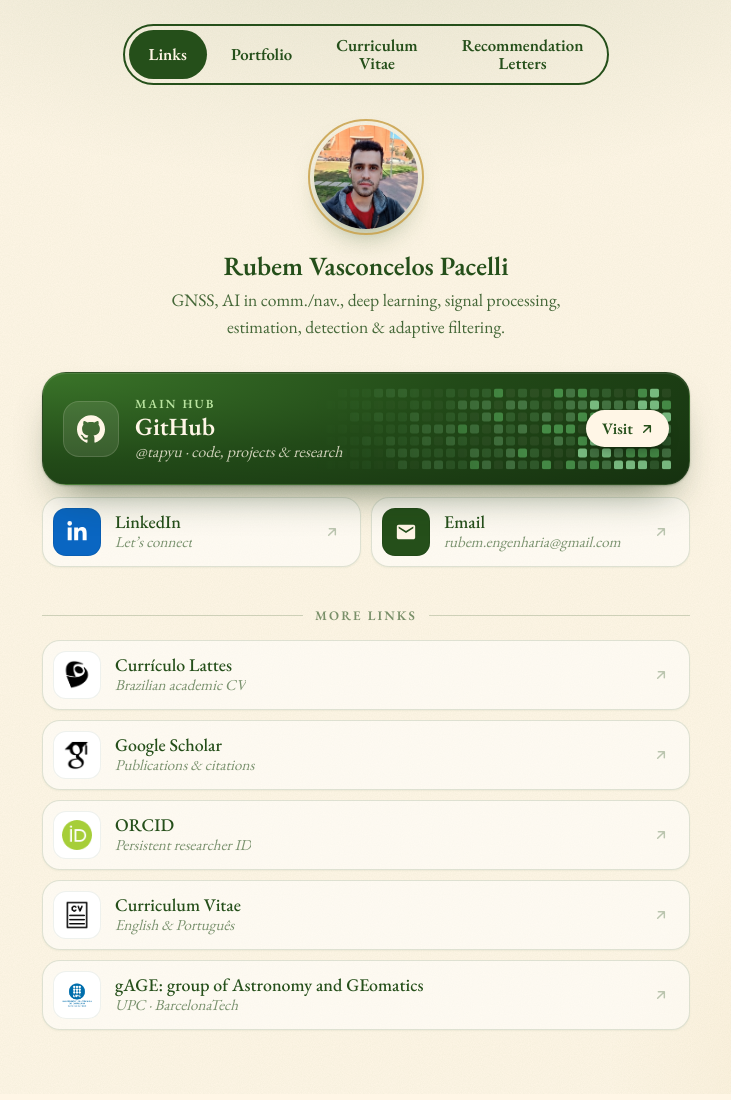
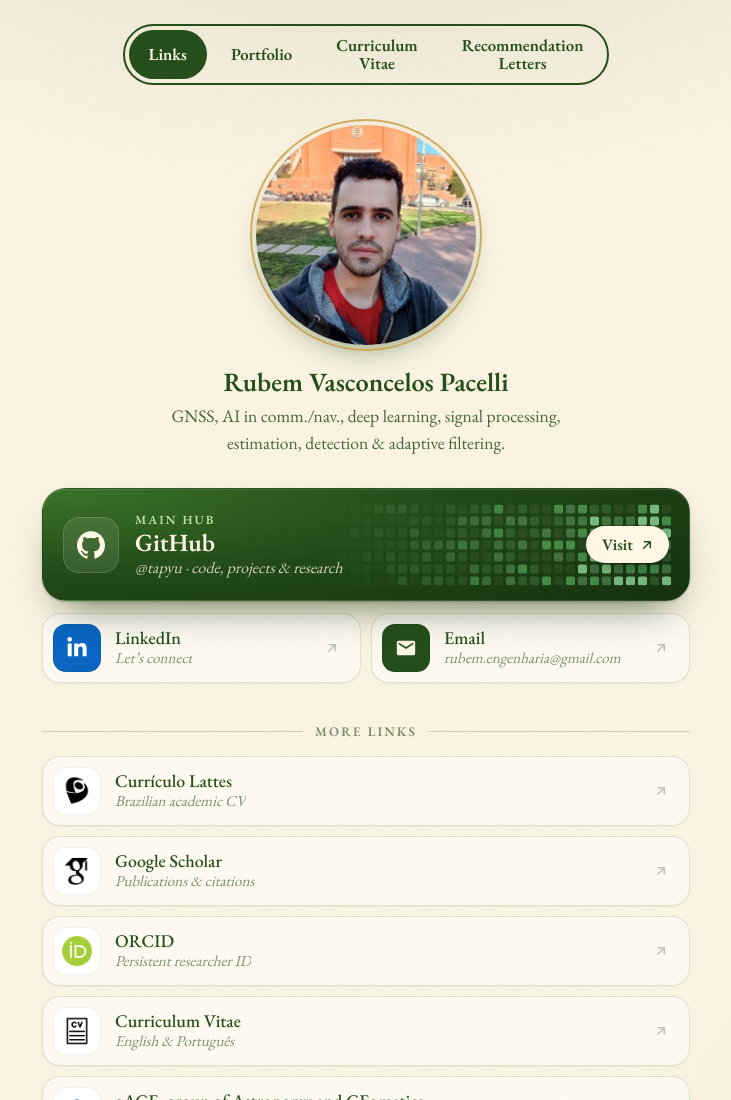
Before and after one commit to tapyu/tapyu.github.io, a plain HTML site: page index.html in a window 1280 px wide. Shown: the top 1100 px of the page, without its empty margins (274-1005 px from the left). Drawn offline with nearby package versions, Linux system fonts and the light colour scheme.

Commit message:
update links

```diff
--- a/assets/css/style.css
+++ b/assets/css/style.css
@@ -134,8 +134,8 @@ a {
 }
 
 .profile__avatar {
-  width: 104px;
-  height: 104px;
+  width: 220px;
+  height: 220px;
   border-radius: 50%;
   object-fit: cover;
   outline: 2px solid rgba(201, 162, 74, 0.85);
--- a/index.html
+++ b/index.html
@@ -9,7 +9,7 @@
   <link rel="preconnect" href="https://fonts.googleapis.com">
   <link rel="preconnect" href="https://fonts.gstatic.com" crossorigin>
   <link href="https://fonts.googleapis.com/css2?family=EB+Garamond:wght@400;500;600;700&display=swap" rel="stylesheet">
-  <link rel="stylesheet" href="assets/css/style.css?v=13">
+  <link rel="stylesheet" href="assets/css/style.css?v=15">
 </head>
 <body class="links-page">
   <nav class="site-nav" aria-label="Main">
@@ -23,7 +23,7 @@
 
   <main class="page">
     <header class="profile">
-      <img class="profile__avatar" src="assets/img/avatar.jpeg" alt="Rubem Vasconcelos Pacelli">
+      <img class="profile__avatar" src="assets/img/avatar.jpeg" alt="Rubem Vasconcelos Pacelli" width="220" height="220">
       <h1 class="profile__name">Rubem Vasconcelos Pacelli</h1>
       <p class="profile__description">GNSS, AI in comm./nav., deep learning, signal processing, estimation, detection &amp; adaptive filtering.</p>
 
```
Also changed, not shown: cv.html (+1 -1 lines), letters.html (+1 -1 lines), portfolio.html (+1 -1 lines).
